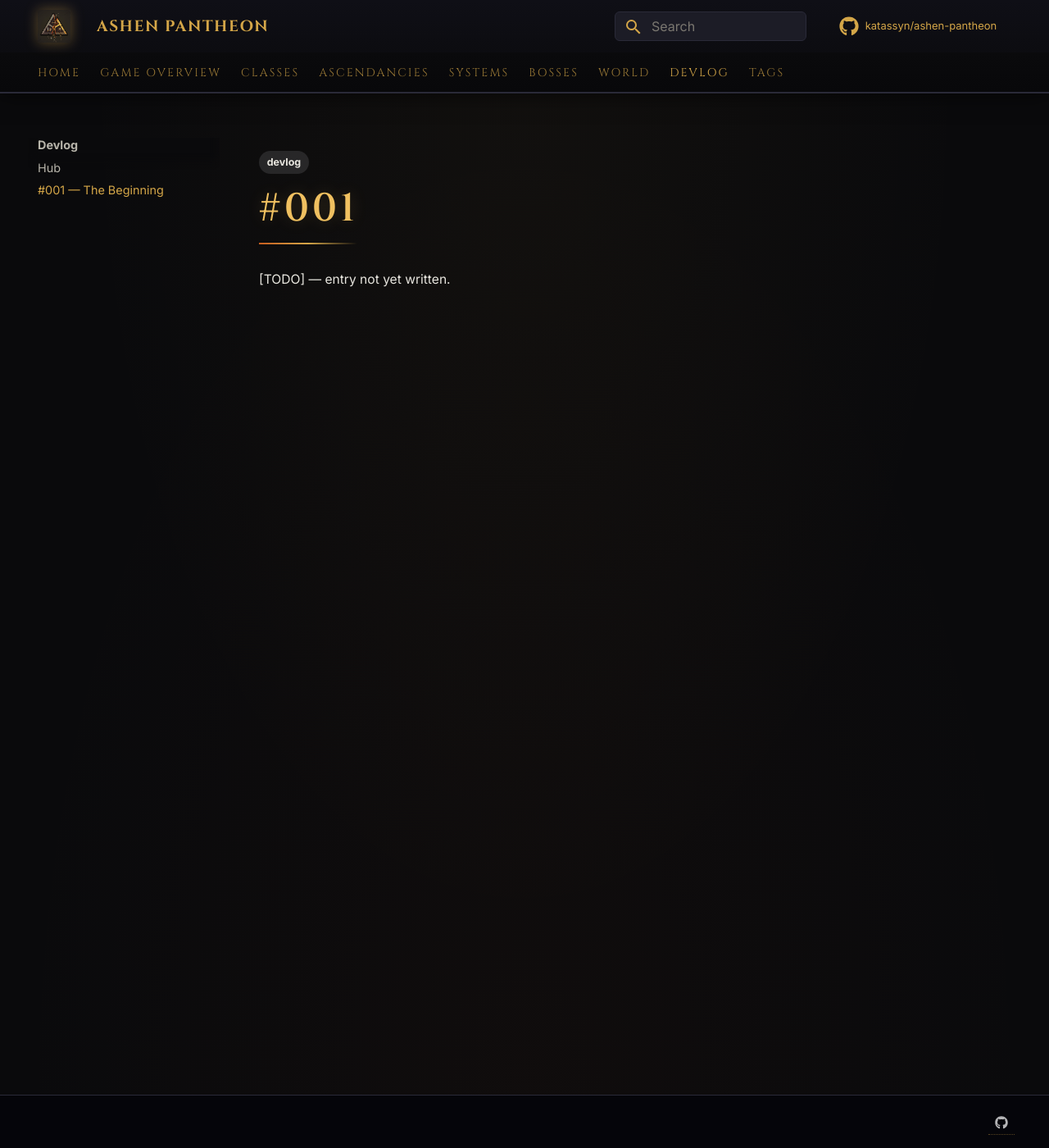
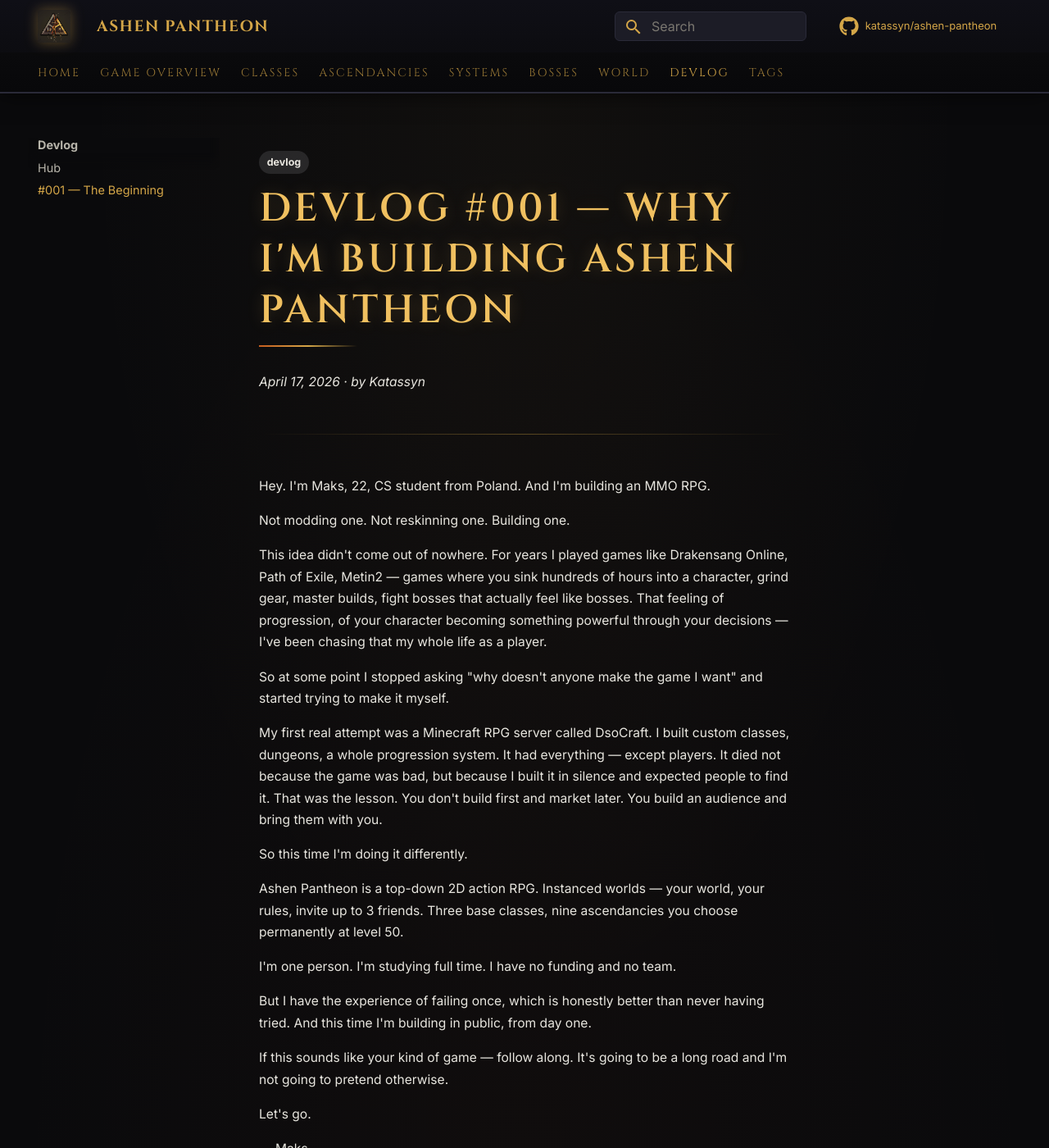
Before and after one commit to katassyn/ashen-pantheon, an MkDocs documentation site: the page built from docs/devlog/001-the-beginning.md, in a window 1280 px wide and 1400 px high. Shown: the whole window at 82% size. Built offline with MkDocs 1.6.1 and Material for MkDocs 9.7.7, drawn with Linux system fonts in a browser that asks for light colours; comment, search, counter and statistics services are not loaded.

Commit message:
devlog #1

```diff
--- a/docs/devlog/001-the-beginning.md
+++ b/docs/devlog/001-the-beginning.md
@@ -3,6 +3,32 @@ tags:
   - devlog
 ---
 
-# #001
+# DEVLOG #001 — Why I'm Building Ashen Pantheon
 
-[TODO] — entry not yet written.
+*April 17, 2026 · by Katassyn*
+
+---
+
+Hey. I'm Maks, 22, CS student from Poland. And I'm building an MMO RPG.
+
+Not modding one. Not reskinning one. Building one.
+
+This idea didn't come out of nowhere. For years I played games like Drakensang Online, Path of Exile, Metin2 — games where you sink hundreds of hours into a character, grind gear, master builds, fight bosses that actually feel like bosses. That feeling of progression, of your character becoming something powerful through your decisions — I've been chasing that my whole life as a player.
+
+So at some point I stopped asking "why doesn't anyone make the game I want" and started trying to make it myself.
+
+My first real attempt was a Minecraft RPG server called DsoCraft. I built custom classes, dungeons, a whole progression system. It had everything — except players. It died not because the game was bad, but because I built it in silence and expected people to find it. That was the lesson. You don't build first and market later. You build an audience and bring them with you.
+
+So this time I'm doing it differently.
+
+Ashen Pantheon is a top-down 2D action RPG. Instanced worlds — your world, your rules, invite up to 3 friends. Three base classes, nine ascendancies you choose permanently at level 50.
+
+I'm one person. I'm studying full time. I have no funding and no team.
+
+But I have the experience of failing once, which is honestly better than never having tried. And this time I'm building in public, from day one.
+
+If this sounds like your kind of game — follow along. It's going to be a long road and I'm not going to pretend otherwise.
+
+Let's go.
+
+— Maks
```
Also changed, not shown: docs/devlog/index.md (+5 -1 lines).
